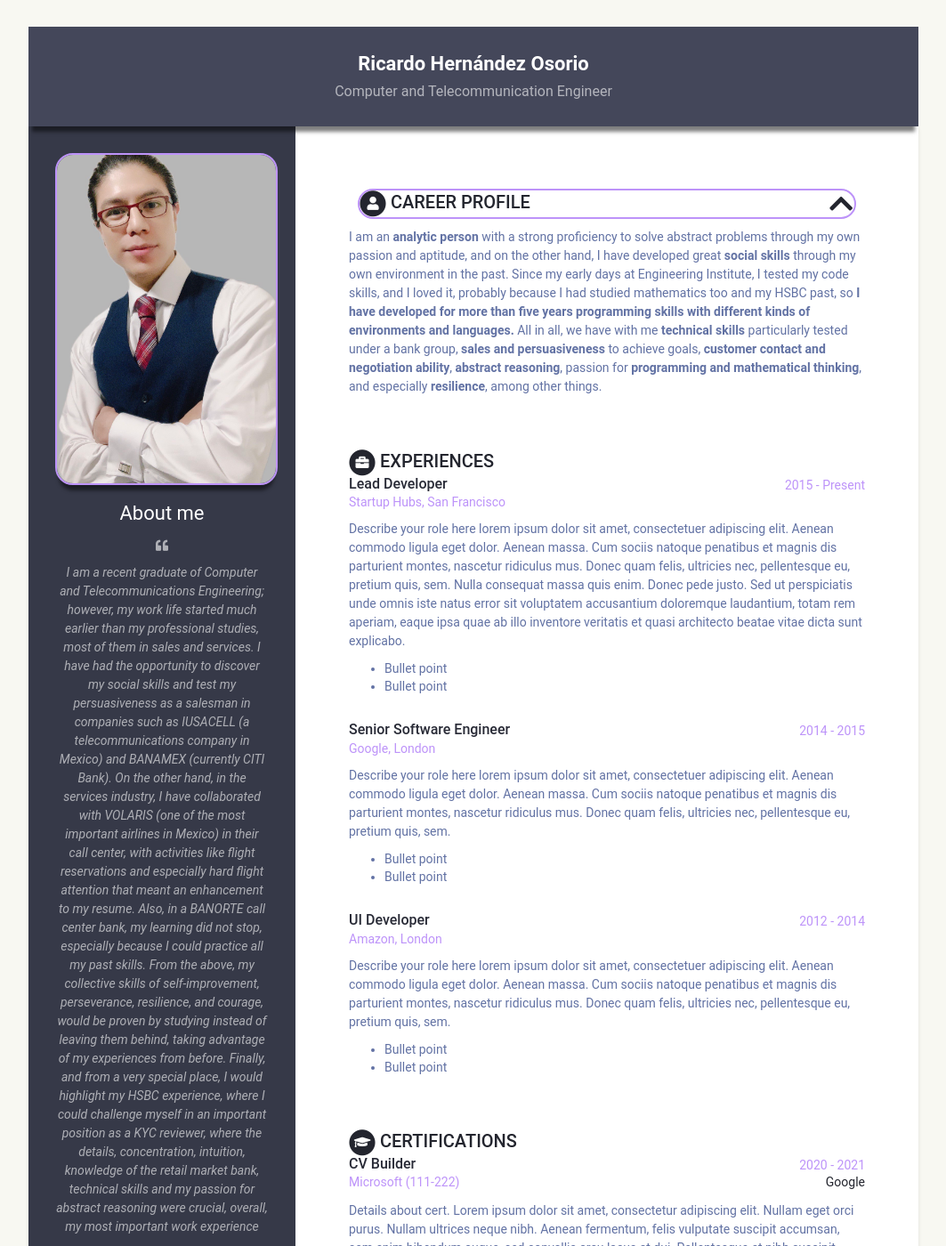
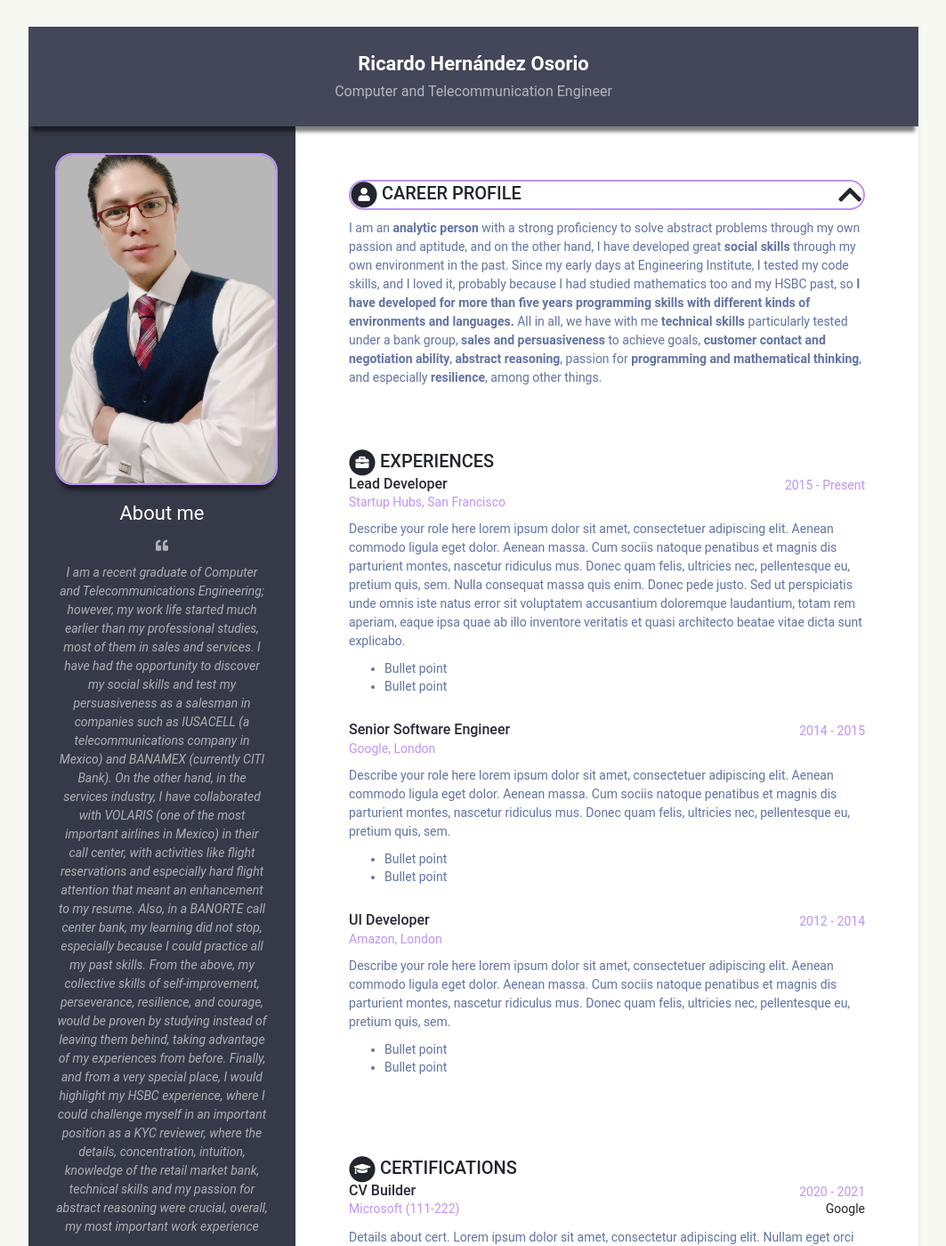
Before and after one commit to RicardoUAMmx/webcode, a Jekyll site: the page built from index.html, in a window 1280 px wide and 1400 px high. Shown: the whole window at 89% size, without its empty margins (108-1171 px from the left). Built offline with Jekyll 4.4.1, drawn with Linux system fonts in a browser that asks for light colours.

Commit message:
experimental cv-theme

```diff
--- a/_includes/career-profile.html
+++ b/_includes/career-profile.html
@@ -1,6 +1,6 @@
 {% assign career-profile = site.data.data.career-profile %}
 {% if career-profile %}
-<section class="section summary-section">
+<section class="section">
 
   <div class="section-line">
 	<div class="section-box-a">
--- a/_sass/_base.scss
+++ b/_sass/_base.scss
@@ -184,11 +184,11 @@ p {
   grid-column: span 7;
   order: $resume-order;
   background: #fff;
-  padding: 60px;
+  padding: 60px 0;
   .section-line {
 	display: flex;
 	flex-wrap: nowrap;
-	margin: 10px;
+	margin-bottom: 10px;
     border-radius: 20px;
     border: 2px solid $text-grey;
 	  .section-box-a {
@@ -214,7 +214,7 @@ p {
     margin-bottom: 0;
   }
   .section {
-    margin-bottom: 60px;
+    padding: 0 60px 60px;
   }
 
   .experiences-section,
```
